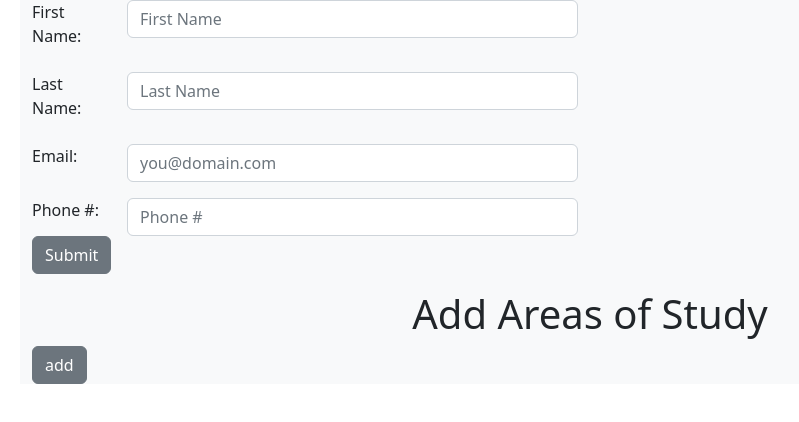
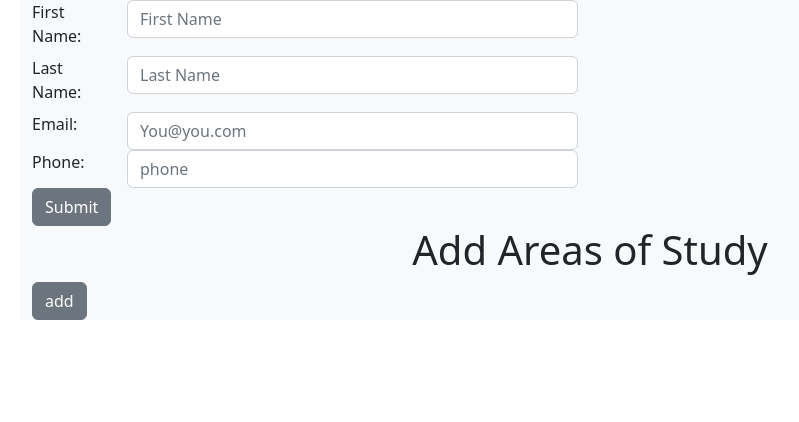
Before and after one commit to cwilliamson29/top-cv-project, a React (Create React App) app: page / in a window 1280 px wide. Shown: the top 422 px of the page, without its empty margins (50-849 px from the left). Built offline with nearby package versions, Linux system fonts and the light colour scheme.

Commit message:
trying to fix delte bug

```diff
--- a/src/components/editComponents/contactComp.jsx
+++ b/src/components/editComponents/contactComp.jsx
@@ -1,93 +1,132 @@
 import React, { Component } from 'react';
-import { Row, Form, FormGroup, Label, Input, Button } from 'reactstrap';
+import { Row, Label, Input, Button } from 'reactstrap';
+
 
 export class Contact extends Component {
 
       constructor(props) {
             super(props);
-            this.state = {
-                  editing: true,
-                  fname: "",
-                  lname: "",
-                  email: "",
-                  phone: "",
-            };
+            this.state = this.props.contact
+      }
 
-
+      FirstNameChange = (e) => {
+            this.setState({ fname: e.target.value, })
       }
-      handleChange = (e) => {
-            this.setState({
-                  [e.target.id]: e.target.value,
-
-            })
+      LastNameChange = (e) => {
+            this.setState({ lname: e.target.value, })
+      }
+      EmailChange = (e) => {
+            this.setState({ email: e.target.value, })
+      }
+      PhoneChange = (e) => {
+            this.setState({ phone: e.target.value, })
       }
 
 
-      render() {
-            const { fname, lname, email, phone } = this.props
+      aboutEdit = () => {
             return (
                   <div>
-                        <Form>
-                              <FormGroup>
+                        <Row>
+                              <div className="col-md-1">
+                                    <Label for="fName">First Name:</Label>
+                              </div>
+                              <div className="col-md-5">
+                                    <Input type="text" onChange={this.FirstNameChange} value={this.state.fname} id="fname" placeholder="First Name"/>
+                              </div>
+                        </Row>
+                        <Row>
+                              <div className="col-md-1">
+                                    <Label for="lname">Last Name:</Label>
+                              </div>
+                              <div className="col-md-5">
+                                    <Input type="text" onChange={this.LastNameChange} value={this.state.lname} id="lname" placeholder="Last Name"/>
+                              </div>
+                        </Row>
+                        <Row>
+                              <div className="col-md-1">
+                                    <Label for="email">Email:</Label>
+                              </div>
+                              <div className="col-md-5">
+                                    <Input type="email" onChange={this.EmailChange} value={this.state.email} id="email" placeholder="You@you.com"/>
+                              </div>
+                        </Row>
+                        <Row>
+                              <div className="col-md-1">
+                                    <Label for="phone">Phone:</Label>
+                              </div>
+                              <div className="col-md-5">
+                                    <Input type="phone" onChange={this.PhoneChange} value={this.state.phone} id="phone" placeholder="phone"/>
+                              </div>
+                        </Row>
+                        <Button onClick={() => {this.setState({ editing: false });}}>Submit</Button>
+                  </div>
+            )
+      }
+      renderEdit = () => {
+            return (
+                  <div>
                         <Row>
                               <div className="col-md-1">
                                     <Label for="firstName">First Name:</Label>
                               </div>
                               <div className="col-md-5">
-                                               {this.state.editing ? (<Input type="text" onChange={this.handleChange} value={this.state.fname} id="fname" placeholder="First Name"/>
-
-                                                ) : (
-                                                <Label>{this.state.fname}</Label>
-                                                )}
+                                    <Label for="firstName">{this.state.fname}</Label>
                               </div>
                         </Row>
-                              </FormGroup>
-                              <FormGroup>
+
                         <Row>
                               <div className="col-md-1">
                                     <Label for="lastName">Last Name:</Label>
                               </div>
                               <div className="col-md-5">
-                                               {this.state.editing ? (<Input type="text" onChange={this.handleChange} value={this.state.lname} id="lname" placeholder="Last Name"/>
-
-                                                ) : (
-                                                <Label>{this.state.lname}</Label>
-                                                )}
+                                    <Label for="lastName">{this.state.lname}</Label>
                               </div>
                         </Row>
-                              </FormGroup>
-                              <FormGroup>
+
                         <Row>
                               <div className="col-md-1">
                                     <Label for="email">Email:</Label>
                               </div>
                               <div className="col-md-5">
-                                               {this.state.editing ? (<Input type="email" onChange={this.handleChange} value={this.state.email} id="email" placeholder="you@domain.com"/>
-
-                                                ) : (
-                                                <Label>{this.state.email}</Label>
-                                                )}
+                                    <Label for="email">{this.state.email}</Label>
                               </div>
                         </Row>
-                              </FormGroup>
-                              <FormGroup>
+
                         <Row>
                               <div className="col-md-1">
-                                                <Label for="phone">Phone #:</Label>
+                                    <Label for="phone">Phone:</Label>
                               </div>
                               <div className="col-md-5">
-                                               {this.state.editing ? (<Input type="phone" onChange={this.handleChange} value={this.state.phone} id="phone"  placeholder="Phone #"/>
-
-                                                ) : (
-                                                <Label>{this.state.phone}</Label>
-                                                )}
+                                    <Label for="phone">{this.state.phone}</Label>
                               </div>
                         </Row>
-                                    {this.state.editing ? (<Button onClick={() => {this.setState({ editing: false });}}>Submit</Button> ):( <Button onClick={() => {this.setState({ editing: true });}}>Edit</Button>)}
+                        <Button onClick={() => {this.setState({ editing: true });}}>Edit</Button>
+                  </div>
+            )
+      }
 
-                              </FormGroup>
-                        </Form>
+      aboutLoad = () => {
+            if (this.state.editing) {
+                  return (
+                        <div>
+                              {this.aboutEdit()}
                         </div>
+                  )
+            } else {
+                  return (
+                        <div>
+                              {this.renderEdit()}
+                        </div>
+                  )
+            }
+      }
+
+      render() {
+            return (
+                  <div>
+                        {this.aboutLoad()}
+                  </div>
+
             );
       }
 }
--- a/src/components/editComponents/eduComp.jsx
+++ b/src/components/editComponents/eduComp.jsx
@@ -1,23 +1,17 @@
 import React, { Component } from 'react';
-import { Row, Form, FormGroup, Label, Input, Button } from 'reactstrap';
+import { Row, Form, FormGroup, Label, Input, Button, Col } from 'reactstrap';
 import uniqid from 'uniqid'
+import RenderEducation from './renderEdu'
 
 
-class RenderStudy extends Component {
+class Education extends React.Component {
       constructor(props) {
             super(props);
             this.state = {
-                  editing: true,
-                  educationItem: {
-                        school: "",
-                        study: "",
-                        dateFrom: "",
-                        dateTo: "",
-                  },
-                  educationArray: []
-            };
+                  educationArray: [],
+                  count: 0
 
-
+            }
       }
       handleChange = (e) => {
             e.preventDefault();
@@ -27,123 +21,85 @@ class RenderStudy extends Component {
             })
       }
 
-      onSubmitEducation = (e) => {
+      addEducation = (e) => {
+            //console.log('addEducation');
             e.preventDefault();
-            this.setState({
-                  editing: !this.state.editing,
-                  educationArray: this.state.educationArray.concat(this.state.educationItem),
-                  educationItem: { school: '', study: '', dateFrom: '', dateTo: '' }
-
-            });
+            let newCount = this.state.count++
+            this.setState(prevState => ({
+                  educationArray: [...prevState.educationArray, {
+                        id: newCount,
+                        school: '',
+                        study: '',
+                        dateFrom: '',
+                        dateTo: '',
+                        editing: true,
+                  }]
+            }))
+            //console.log(this.state.educationArray)
       }
 
+      h2andleDelete = (itemId) => {
+            // Work with up-to-date state via the callback
+            this.setState(({ educationArray: prevArray }) => {
+                  // Filter out the element you're removing
+                  return {
+                        educationArray: prevArray.filter(({ id }) => id !== itemId)
+                  };
+            });
+      };
 
-      render() {
-            //console.log(this.props.id, " this is id")
-            return (
-                  <div key={this.props.id} >
-                    <div className="row text-center">
-                        <h1>Add Areas of Study</h1>
-                        <button onClick={() => this.props.onDelete(this.props.id)}>X</button>
-                    </div>
-                  <Form className="row" onSubmit={this.onSubmitEducation}>
-                    <FormGroup className="col-md-5">
-                        <Row>
-                            <div className="col-md-2">
-                                <Label for="school">School:</Label>
-                            </div>
-                            <div className="col-md-10">
-                                {this.state.editing ? (<Input type="text" onChange={this.handleChange} value={this.state.school} id="school" placeholder="School"/>
-                                    ) : (
-                                <Label>{this.state.school}</Label>
-                                    )}
-                            </div>
-                        </Row>
-                    </FormGroup>
-                    <FormGroup className="col-md-5">
-                        <Row>
-                            <div className="col-md-2">
-                                <Label for="study">Study:</Label>
-                            </div>
-                            <div className="col-md-10">
-                                {this.state.editing ? (<Input type="text" onChange={this.handleChange} value={this.state.study} id="study" placeholder="Study"/>
-                                    ) : (
-                                <Label>{this.state.study}</Label>
-                                    )}
-                            </div>
-                        </Row>
-                    </FormGroup>
+      handleDelete = itemId => {
+            //const newStudy = this.state.educationArray.filter(item => { return item.id !== itemId });
+            //this.setState({ educationArray: newStudy })
+            //let tempArray = [];
+            //let num = this.state.educationArray.length;
+            //console.log(num, " is length")
+            const originalEducationArray = [...this.state.educationArray];
+            const newStudy = originalEducationArray.filter(item => { return item.id !== itemId })
 
-                    <FormGroup className="col-md-5">
-                        <Row>
-                            <div className="col-md-2">
-                                <Label for="dateFrom">Date From:</Label>
-                            </div>
-                            <div className="col-md-10">
-                                {this.state.editing ? (<Input type="date" onChange={this.handleChange} value={this.state.dateFrom} id="dateFrom" placeholder="06/29/2012"/>
-                                    ) : (
-                                <Label>{this.state.dateFrom}</Label>
-                                    )}
-                            </div>
-                        </Row>
-                    </FormGroup>
-                    <FormGroup className="col-md-5">
-                        <Row>
-                            <div className="col-md-2">
-                                <Label for="dateTo">Date To:</Label>
-                            </div>
-                            <div className="col-md-10">
-                                {this.state.editing ? (<Input type="date" onChange={this.handleChange} value={this.state.dateTo} id="dateTo" placeholder="06/29/2016"/>
-                                    ) : (
-                                <Label>{this.state.dateTo}</Label>
-                                    )}
-                            </div>
-                        </Row>
-                    </FormGroup>
+            this.setState({ educationArray: newStudy })
 
-                    {this.state.editing ? (<Button type="submit">Submit</Button> ):( <Button type="submit">Edit</Button>)}
-                  </Form>
-                </div>
-            )
+            /*for (let i = 0; i < num;) {
+                  //console.log("itemId is: ", itemId)
+                  let tempId = this.state.educationArray[i].id
+                  let tempid2 = tempId.toString()
+                  if (itemId === tempid2) {
+                        console.log("if is true")
+                  } else if (tempId !== itemId) {
+                        //console.log(this.state.educationArray[i].id, " is ID found")
+                        let obj = this.state.educationArray[i]
+                        tempArray.push(obj)
+                        //console.log(obj, "is obj ID found")
+                        console.log("if is false")
+                  } else {
+                        console.log("if has failed")
+                  }
 
-      }
-};
+                  //console.log(tempArray, "is tempArray ID found****2")
+                  console.log(typeof this.state.educationArray[i].id, " - array.id")
+                  i++
+            }
 
-class Education extends Component {
-      constructor() {
-            super();
-
-            this.state = {
-                  studyArray: []
-            }
-      }
-
-      onSubmitStudy = (e) => {
-            //console.log("onsubmit")
-            e.preventDefault();
-            this.setState({
-                  studyArray: this.state.studyArray.concat([uniqid()])
-            })
-      }
-      handleDelete = itemId => {
-            const newStudy = this.state.studyArray.filter(item => { return item != itemId });
-            this.setState({ studyArray: newStudy })
-            console.log("ondelete: " + newStudy)
-            console.log("to be delted: " + itemId)
+            this.setState(prevState => ({ educationArray: tempArray }));
+            //console.log("ondelete: " + newStudy)
+            console.log("to be deleted: " + itemId)
+            console.log(typeof itemId)*/
       }
 
       render() {
-            const { studyArray } = this.state
+
             return (
                   <div>
                     <div className="row text-center">
                         <h1>Add Areas of Study</h1>
                     </div>
-                    {this.state.studyArray.map((item, i) => (<RenderStudy key={item} id={item} onDelete={this.handleDelete} />))}
 
-                    <form onSubmit={this.onSubmitStudy}>
+                    {this.state.educationArray.map((item, i) => (<RenderEducation education={item} onDelete={this.handleDelete} />))}
+
+                    <form onSubmit={this.addEducation}>
                         <Button type="submit">add</Button>
                     </form>
+
 
                   </div>
             )
--- /dev/null
+++ b/src/components/editComponents/renderEdu.jsx
@@ -0,0 +1,107 @@
+import React, { Component } from 'react';
+import { Row, Form, FormGroup, Label, Input, Button, Col } from 'reactstrap';
+import uniqid from 'uniqid'
+
+
+class RenderEducation extends Component {
+      constructor(props) {
+            super(props);
+            this.state = this.props.education
+
+      }
+
+
+      renderEdit = (props) => {
+            if (this.state.editing) {
+                  console.log("true")
+                  return (
+                        <div>
+                              {this.addEducation(props)}
+                        </div>
+                  )
+            } else {
+                  console.log("false")
+            }
+      }
+      handleChange = (e) => {
+            e.preventDefault();
+            this.setState({
+                  [e.target.id]: e.target.value,
+
+            })
+      }
+
+      render() {
+            //console.log("inside RenderEducation")
+            console.log("key: ", this.state.id)
+            //console.log("object: ", this.state)
+            return (
+                  <div key={this.props.id} >
+                    <div className="row text-center">
+                        <h1>Add Areas of Study</h1>
+                        <button onClick={() => this.props.onDelete(this.state.id)}> X - {this.state.id}</button>
+                    </div>
+                  <Form className="row" onSubmit={this.onSubmitEducation}>
+                    <FormGroup className="col-md-5">
+                        <Row>
+                            <div className="col-md-2">
+                                <Label for="school">School:</Label>
+                            </div>
+                            <div className="col-md-10">
+                                {this.state.editing ? (<Input type="text" onChange={this.handleChange} value={this.state.school} id="school" placeholder="School"/>
+                                    ) : (
+                                <Label>{this.state.school}</Label>
+                                    )}
+                            </div>
+                        </Row>
+                    </FormGroup>
+                    <FormGroup className="col-md-5">
+                        <Row>
+                            <div className="col-md-2">
+                                <Label for="study">Study:</Label>
+                            </div>
+                            <div className="col-md-10">
+                                {this.state.editing ? (<Input type="text" onChange={this.handleChange} value={this.state.study} id="study" placeholder="Study"/>
+                                    ) : (
+                                <Label>{this.state.study}</Label>
+                                    )}
+                            </div>
+                        </Row>
+                    </FormGroup>
+
+                    <FormGroup className="col-md-5">
+                        <Row>
+                            <div className="col-md-2">
+                                <Label for="dateFrom">Date From:</Label>
+                            </div>
+                            <div className="col-md-10">
+                                {this.state.editing ? (<Input type="date" onChange={this.handleChange} value={this.state.dateFrom} id="dateFrom" placeholder="06/29/2012"/>
+                                    ) : (
+                                <Label>{this.state.dateFrom}</Label>
+                                    )}
+                            </div>
+                        </Row>
+                    </FormGroup>
+                    <FormGroup className="col-md-5">
+                        <Row>
+                            <div className="col-md-2">
+                                <Label for="dateTo">Date To:</Label>
+                            </div>
+                            <div className="col-md-10">
+                                {this.state.editing ? (<Input type="date" onChange={this.handleChange} value={this.state.dateTo} id="dateTo" placeholder="06/29/2016"/>
+                                    ) : (
+                                <Label>{this.state.dateTo}</Label>
+                                    )}
+                            </div>
+                        </Row>
+                    </FormGroup>
+
+                    {this.state.editing ? (<Button type="submit">Submit</Button> ):( <Button type="submit">Edit</Button>)}
+                  </Form>
+                </div>
+            )
+      }
+
+}
+
+export default RenderEducation;
--- a/src/components/mainComponent.jsx
+++ b/src/components/mainComponent.jsx
@@ -5,10 +5,32 @@ import Education from './editComponents/eduComp'
 import uniqid from 'uniqid'
 
 class Main extends React.Component {
-      constructor(props) {
-            super(props);
+      constructor() {
+            super();
             this.state = {
-                  addEducation: []
+                  education: {
+                        school: '',
+                        study: '',
+                        dateFrom: '',
+                        dateTo: '',
+                        editing: true,
+                        educationArray: [],
+                  },
+                  about: {
+                        editing: true,
+                        fname: "",
+                        lname: "",
+                        email: "",
+                        phone: "",
+                  },
+                  work: {
+                        editing: true,
+                        company: "",
+                        title: "",
+                        desc: "",
+                        xp: "",
+
+                  }
             };
 
 
@@ -27,11 +49,11 @@ class Main extends React.Component {
             return (
                   <Container className="bg-light">
                         <Row>
-                              <Contact/>
+                              <Contact contact={this.state.about}/>
                         </Row>
 
                         <Row>
-                              <Education/>
+                              {<Education />}
                         </Row>
                   </Container>
             );
```
Lines whose indentation alone changed are shown as unchanged.
